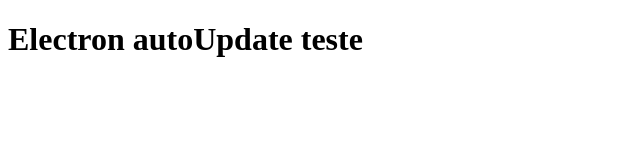
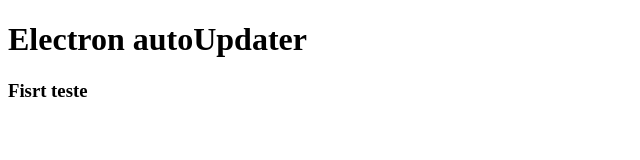
Before and after one commit to juniorHotes/electron-autoupdate, an Electron app: page index.html in a window 800 px wide. Shown: the whole page, without its empty margins (0-640 px from the left). Drawn offline with Linux system fonts and the light colour scheme.

Commit message:
New version

```diff
--- a/index.html
+++ b/index.html
@@ -4,9 +4,10 @@
   <meta charset="UTF-8">
   <meta http-equiv="X-UA-Compatible" content="IE=edge">
   <meta name="viewport" content="width=device-width, initial-scale=1.0">
-  <title>Electron autoUpdate</title>
+  <title>Electron autoUpdater</title>
 </head>
 <body>
-    <H1>Electron autoUpdate teste</H1>
+    <h1>Electron autoUpdater</h1>
+    <h3>Fisrt teste</h3>
 </body>
 </html>
--- a/package.json
+++ b/package.json
@@ -1,6 +1,6 @@
 {
   "name": "electron-autoupdate",
-  "version": "1.0.0",
+  "version": "1.0.1",
   "main": "main.js",
   "scripts": {
     "start": "electron ."
```
